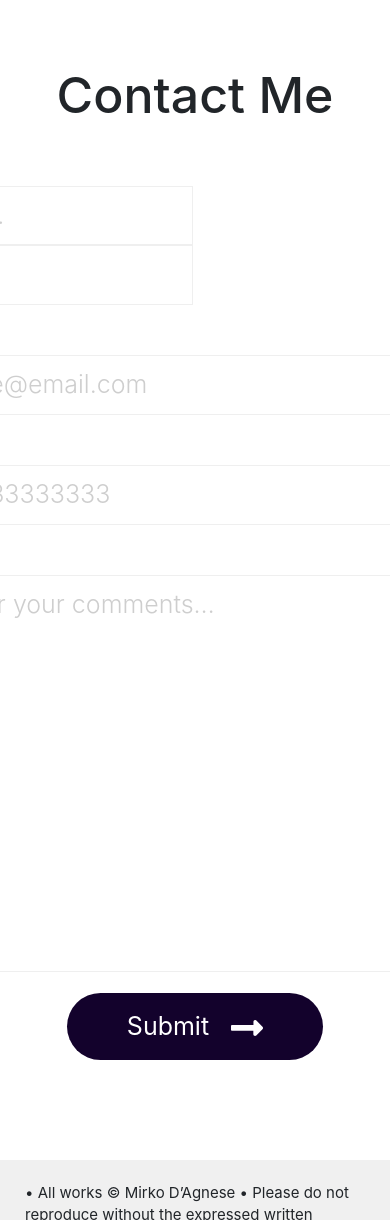
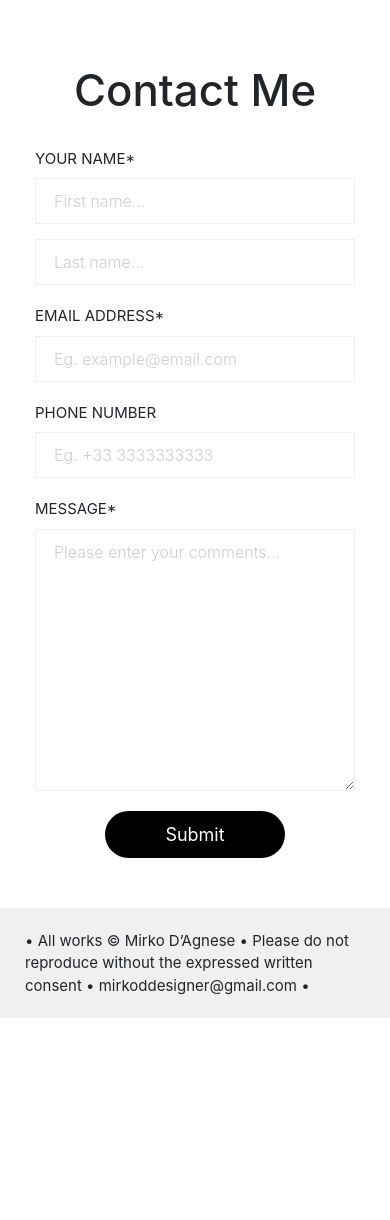
Before and after one commit to mirkodagnese/mirkodagnese.github.io, a PHP site: page /contact.php in a window 390 px wide. Shown: the part 86-1306 px from the top of the page. Run offline with PHP 8.4, Linux system fonts and the light colour scheme.

Commit message:
contact page 4 mobile

```diff
--- a/about.php
+++ b/about.php
@@ -41,7 +41,6 @@
 
 <?php include("custom-footer.php"); ?>
 
-
 <!-- jQuery (necessary for Bootstrap's JavaScript plugins) -->
 <script src="js/jquery-3.4.1.min.js"></script>
 
--- a/contact.php
+++ b/contact.php
@@ -41,39 +41,54 @@
 
 <!-- form code goes here -->
 
-<h2 style="margin-bottom: 10px; display: flex; justify-content: center;">Contact Me</h2>
+<h2 class="h2-custom">Contact Me</h2>
 <div class="form-contact">
-    <form action="" method="post" style="display: flex; align-items: center; flex-direction: column;">
-        <div>
-            <div class="top-text">YOUR NAME*</div>
-            <div>
-                <input class="my-form form-dimension-small" name="first_name" type="text" placeholder="First name..." required minlenght="3" maxlength="12">
-                <input class="my-form form-dimension-small" name="last_name" type="text" placeholder="Surname..." required minlenght="3" maxlength="12">
+    <form class="container-fluid" action="" method="post" style="display: flex; align-items: center; flex-direction: column;">
+        <div class="col-md">
+            <div class="row top-text">
+                <div class="col-md"> YOUR NAME* </div>
+            </div>
+            <div class="row">
+                <div class="col-md">
+                    <input class="my-form" name="first_name" type="text" placeholder="First name..." required minlength="3" maxlength="12">
+                </div>
+                <div class="col-md top-space">
+                    <input class="my-form" name="last_name" type="text" placeholder="Last name..." required minlength="3" maxlength="12">
+                </div>
             </div>
         </div>
-        <div>
-            <div class="top-text space-top">EMAIL ADDRESS*</div>
-            <div>
-                <input class="my-form form-dimension-large" name="email" type="email" placeholder="Eg. example@email.com" required>
+        <div class="col-md">
+            <div class="row top-text">
+                <div class="col-md"> EMAIL ADDRESS* </div>
+            </div>
+            <div class="row">
+                <div class="col-md">
+                    <input class="my-form" name="email" type="email" placeholder="Eg. example@email.com" required>
+                </div>
             </div>
         </div>
-        <div>
-            <div class="top-text space-top">PHONE NUMBER</div>
-            <div>
-                <input class="my-form form-dimension-large" name="phone_number" type="tel" placeholder="Eg. +33 3333333333">
+        <div class="col-md">
+            <div class="row top-text">
+                <div class="col-md"> PHONE NUMBER </div>
+            </div>
+            <div class="row">
+                <div class="col-md">
+                    <input class="my-form" name="phone_number" type="tel" placeholder="Eg. +33 3333333333">
+                </div>
             </div>
         </div>
-        <div>
-            <div class="top-text space-top">MESSAGE*</div>
-            <textarea class="my-form form-dimension-large" name="message" cols="30" rows="10" placeholder="Please enter your comments…" minlenght="10" required></textarea>
+        <div class="col-md">
+            <div class="row top-text">
+                <div class="col-md"> MESSAGE* </div>
+            </div>
+            <div class="row">
+                <div class="col-md">
+                    <textarea class="my-form" name="message" cols="30" rows="10" placeholder="Please enter your comments…" minlength="10" required></textarea>
+                </div>
+            </div>
         </div>
         <div style="display: flex; align-items: center">
-            <button class="space-top click-submit" type="submit" value="Submit" name="submit">
-                Submit
-                <img src="img/arrowRightWhite.svg" alt="Save icon" style="width: 32px; margin-left: 15px; "/>
-            </button>
-            <!--<input type="submit" class="space-top click-submit" value="Submit">
-            <img class="arrow-image" src="img/arrowRight.svg" alt="arrow">-->
+            <button class="click-submit" type="submit" value="Submit" name="submit"> Submit </button>
         </div>
     </form>
 </div>
--- a/css/mobile-myStyle.css
+++ b/css/mobile-myStyle.css
@@ -16,6 +16,12 @@
 @media only screen and (max-width: 846px){
     .h1-custom {
         font-size: 2rem;
+    }
+}
+
+@media only screen and (max-width: 767px){
+    .h2-custom {
+        font-size: 1.75rem;
     }
 }
 
@@ -70,3 +76,21 @@
         font-size: 15px;
     }
 }
+
+@media only screen and (max-width: 767px) {
+    .top-space {
+        margin-top: 15px;
+    }
+}
+
+@media only screen and (max-width: 767px) {
+    .my-form {
+        font-size: 16px;
+    }
+}
+
+@media only screen and (max-width: 767px) {
+    .click-submit {
+        font-size: 18px;
+    }
+}
--- a/css/myStyle.css
+++ b/css/myStyle.css
@@ -8,6 +8,10 @@
 	padding: 0;
 	overflow-x: hidden;
 	font-size: 25px;
+}
+
+img {
+	pointer-events: none;
 }
 
 .navbar {
@@ -34,6 +38,12 @@
 
 .h1-custom {
 	font-size: 2.75rem;
+}
+
+.h2-custom {
+	margin-bottom: 10px;
+	display: flex;
+	justify-content: center;
 }
 
 h1 {
@@ -180,6 +190,7 @@
 .my-form {
 	border: 1px solid #EFEFEF;
 	padding: 10px 18px;
+	width: 100%;
 }
 
 .form-dimension-small{
@@ -194,6 +205,7 @@
 	height: auto !important;
 	margin: 0 auto -110px;
 }
+
 .footer, .push {
 	height: 110px;
 }
@@ -207,6 +219,10 @@
 	align-items: center;
 	font-size: 18px;
 	padding: 1rem;
+	/*
+	position: absolute;
+	bottom: 0;
+	*/
 }
 
 .text-footer p {
@@ -235,14 +251,14 @@
 	margin-top: 20px;
 }
 
-.click-submit{
+.click-submit {
 	margin-top: 10px;
 	border-radius: 50px;
 	color: white;
-	background-color: #13022C;
+	background-color: black;
 	border: none;
-	margin-bottom: 100px;
-	padding: 15px 60px;
+	margin-bottom: 50px;
+	padding: 10px 60px;
 }
 
 ::placeholder {
```
